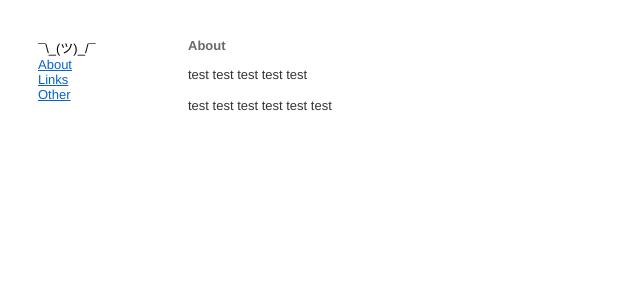
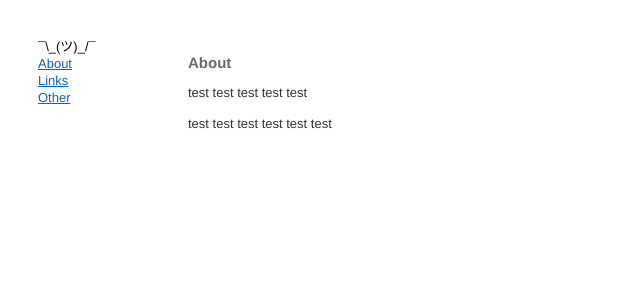
Before and after one commit to wbhoban/wbhoban.github.io, a Jekyll site: the page built from about.html, in a window 1280 px wide. Shown: the top 300 px of the page, without its empty margins (0-640 px from the left). Built offline with Jekyll 4.4.1, drawn with Linux system fonts in a browser that asks for light colours.

Commit message:
Update main.css

```diff
--- a/css/main.css
+++ b/css/main.css
@@ -9,6 +9,7 @@ body {
   margin-left: 30px;
   text-align: left;
   width: 150px;
+  line-height: 17px;
   font-family: "Myriad Pro", "Helvetica Neue", Helvetica;
 }
 
@@ -41,13 +42,13 @@ body {
 }
 
 #content {
-  margin-top: 15px;
+  margin-top: 23px;
   float: left;
   width: 500px;
 }
 
 #content h1, #content h2, #content h3 {
-  font-size: 13px;
+  font-size: 15px;
   color: #696969;
   font-family: "Myriad Pro", "Helvetica Neue", Helvetica;
   margin: 0;
```
